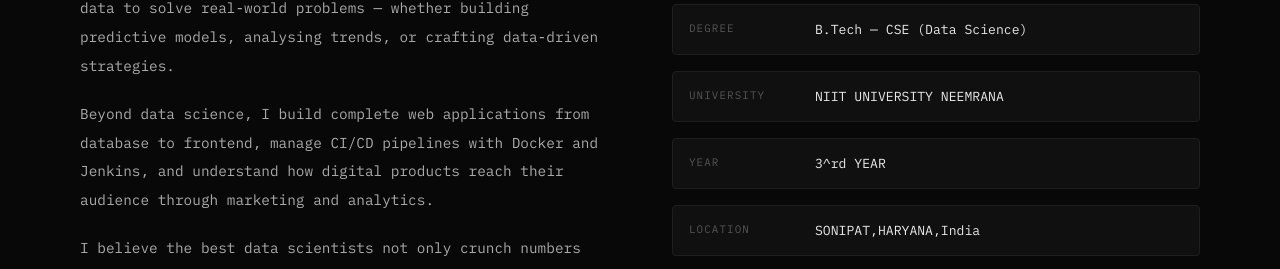
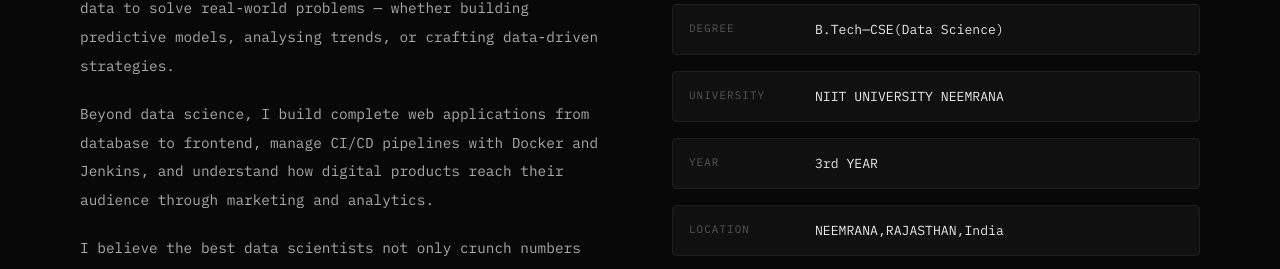
Before and after one commit to ishan-sharma23/Portfolio, a React (Vite) app: page / in a window 1280 px wide. Shown: the part 1084-1353 px from the top of the page. Built offline with nearby package versions, Linux system fonts and the light colour scheme; the HTML template or start-up script is replaced by a standard one.

Commit message:
fix2 in about

```diff
--- a/src/components/About.tsx
+++ b/src/components/About.tsx
@@ -29,10 +29,10 @@ export default function About() {
         <div className="about-info fade-in" ref={infoRef}>
           {/* TODO: Fill in your real details below */}
           <InfoRow label="Name" value="ISHAN SHARMA" />
-          <InfoRow label="Degree" value="B.Tech — CSE (Data Science)" />
+          <InfoRow label="Degree" value="B.Tech—CSE(Data Science)" />
           <InfoRow label="University" value="NIIT UNIVERSITY NEEMRANA" />
-          <InfoRow label="Year" value="3^rd YEAR" />
-          <InfoRow label="Location" value="SONIPAT,HARYANA,India" />
+          <InfoRow label="Year" value="3rd YEAR" />
+          <InfoRow label="Location" value="NEEMRANA,RAJASTHAN,India" />
           <InfoRow label="Email" value="ishan.sharma23@st.niituniversity.in" />
           <InfoRow label="Website" value="ishanhiking.com" />
         </div>
```
